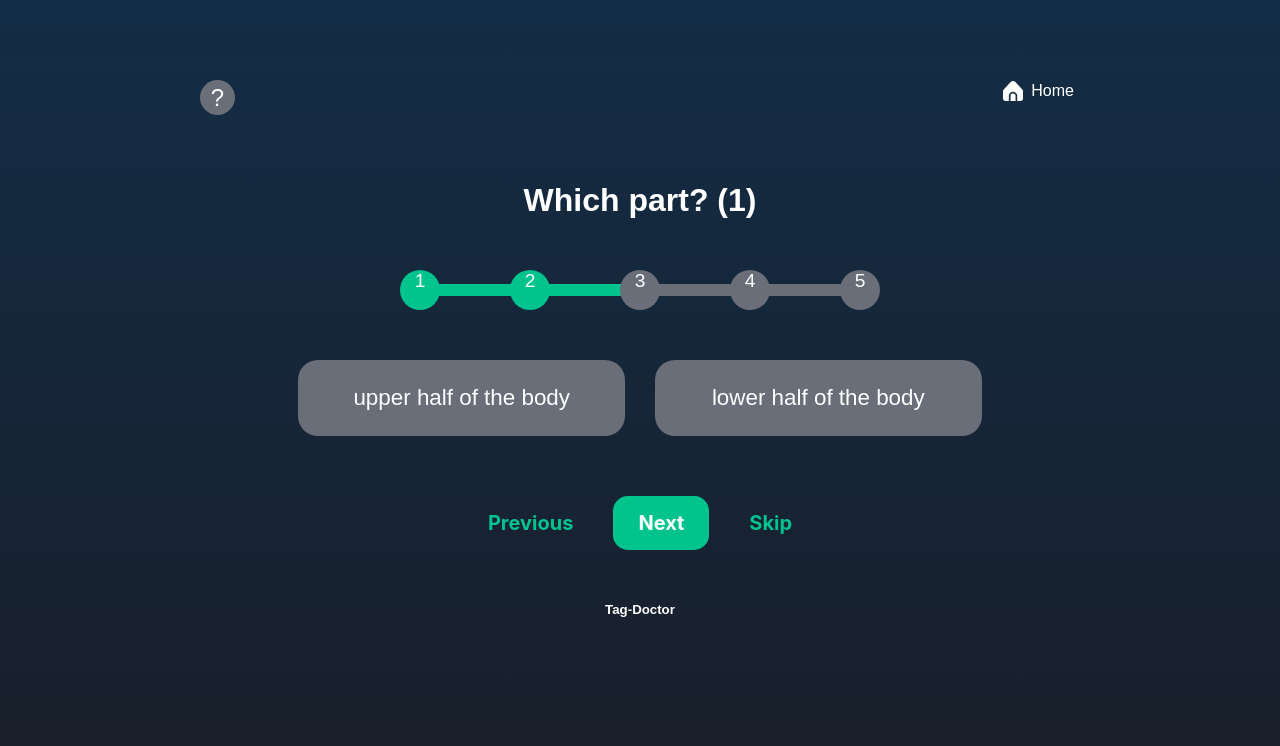
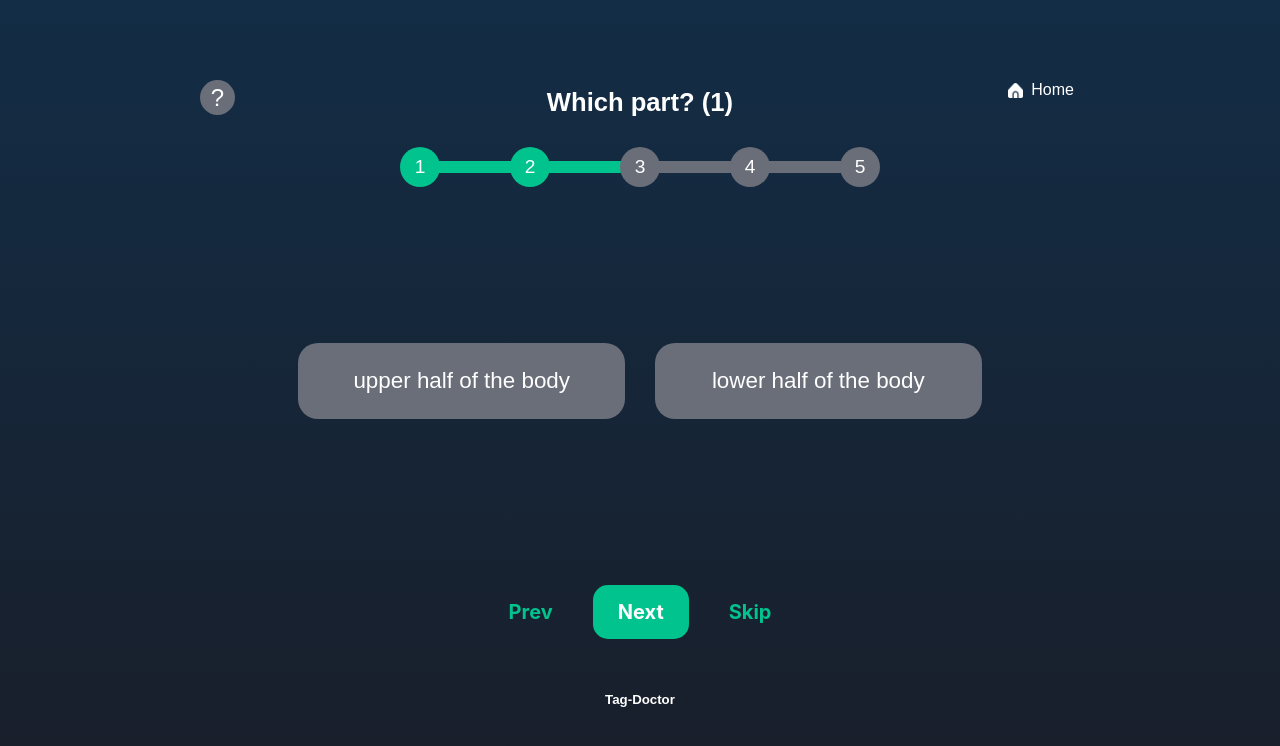
Before and after one commit to Tag-Doctor/tag-doctor-front, a React (Create React App) app: page /page2 in a window 1280 px wide. Shown: the top 746 px of the page. Built offline with nearby package versions, Linux system fonts and the light colour scheme.

Commit message:
2024-07-31

```diff
--- a/src/components/Page1.jsx
+++ b/src/components/Page1.jsx
@@ -14,8 +14,8 @@ function Page1() {
   };
 
   const ageGroups = [
-    'Less than 10', '10 - 19', '20 - 29', '30 - 39',
-    '40 - 49', '50 - 59', '60 - 69', 'over 70'
+    'Less than 20', '20 - 29', '30 - 39',
+    '40 - 49', '50 - 59', 'over 60'
   ];
 
   return (
@@ -51,9 +51,9 @@ function Page1() {
 
 
       <div className="navigation-buttons">
-        <button className="nav-button" onClick={() => navigate('/')}>Previous</button>
+        <button className="nav-button" onClick={() => navigate('/')}>Prev</button>
         <button className="nav-button next-button" onClick={handleNext}>Next</button>
-        <button className="nav-button" onClick={() => navigate('/page2')}>Skip</button>
+        <button className="nav-button" onClick={() => navigate('/page2')}>  Skip  </button>
       </div>
 
 
--- a/src/components/Page2.jsx
+++ b/src/components/Page2.jsx
@@ -13,8 +13,16 @@ function Page2() {
     }
   };
 
+  const clearParts1 = [
+    '', '',
+  ];
+
   const bodyParts = [
     'upper half of the body', 'lower half of the body'
+  ];
+
+  const clearParts = [
+    '', '',
   ];
 
   return (
@@ -37,6 +45,15 @@ function Page2() {
       </div>
 
       <div className="part-buttons">
+      {clearParts.map((part, index) => (
+          <button
+            key={`clear-${index}`}
+            className="part-button clear-button"
+            onClick={() => {}}
+          >
+            {part}
+          </button>
+        ))}
         {bodyParts.map((part, index) => (
           <button
             key={index}
@@ -46,10 +63,19 @@ function Page2() {
             {part}
           </button>
         ))}
+        {clearParts.map((part, index) => (
+          <button
+            key={`clear-${index}`}
+            className="part-button clear-button"
+            onClick={() => {}}
+          >
+            {part}
+          </button>
+        ))}
       </div>
 
       <div className="navigation-buttons">
-        <button className="nav-button" onClick={() => navigate('/page1')}>Previous</button>
+        <button className="nav-button" onClick={() => navigate('/page1')}>Prev</button>
         <button className="nav-button next-button" onClick={handleNext}>Next</button>
         <button className="nav-button" onClick={() => navigate('/page3')}>Skip</button>
       </div>
--- a/src/components/Page3.jsx
+++ b/src/components/Page3.jsx
@@ -50,7 +50,7 @@ function Page3() {
       </div>
 
       <div className="navigation-buttons">
-        <button className="nav-button" onClick={() => navigate('/page2')}>Previous</button>
+        <button className="nav-button" onClick={() => navigate('/page2')}>Prev</button>
         <button className="nav-button next-button" onClick={handleNext}>Next</button>
         <button className="nav-button" onClick={() => navigate('/page4')}>Skip</button>
       </div>
--- a/src/components/Page4.jsx
+++ b/src/components/Page4.jsx
@@ -1,6 +1,6 @@
 import React, { useState } from 'react';
 import { useNavigate } from 'react-router-dom';
-import '../styles/Page3.css';
+import '../styles/Page4.css';
 import HomeLogo from '../imgs/Home_Logo.png';
 
 function Page4() {
@@ -50,7 +50,7 @@ function Page4() {
       </div>
 
       <div className="navigation-buttons">
-        <button className="nav-button" onClick={() => navigate('/page3')}>Previous</button>
+        <button className="nav-button" onClick={() => navigate('/page3')}>Prev</button>
         <button className="nav-button next-button" onClick={handleNext}>Next</button>
         <button className="nav-button" onClick={() => navigate('/page5')}>Skip</button>
       </div>
--- a/src/components/Page5.jsx
+++ b/src/components/Page5.jsx
@@ -32,12 +32,12 @@ function Page5() {
         <div className="progress-step active">5</div>
       </div>
 
-      <div className="input-box">
-        <p>Please write it down in detail.</p>
-      </div>
+      <div class="search-box">
+        <textarea class="search-textarea" placeholder="Please write it down in detail."></textarea>
+    </div>
 
       <div className="navigation-buttons">
-        <button className="nav-button" onClick={() => navigate('/page4')}>Previous</button>
+        <button className="nav-button" onClick={() => navigate('/page4')}>Prev</button>
         <button className="nav-button next-button" onClick={handleNext}>Search</button>
       </div>
 
--- a/src/styles/Page1.css
+++ b/src/styles/Page1.css
@@ -10,8 +10,10 @@ body {
 }
 
 .age {
-  display: flex;
-  justify-content: center;
+  font-size: 1vw; /* vw 단위로 폰트 크기 설정 */
+  font-weight: bold;
+  text-align: center;
+  margin-bottom: 1vh; /* 질문과 진행 상태 바 사이의 간격 조절 */
 }
 
 .progress {
@@ -31,6 +33,9 @@ body {
   background-color: #696E79; /* 기본 비활성 색상 */
   margin: 0 35px;
   position: relative;
+  display: flex;
+  justify-content: center;
+  align-items: center; /* 숫자 중앙 정렬을 위한 flexbox 설정 */
 }
 
 .progress-step.active {
@@ -61,24 +66,19 @@ body {
 }
 
 .progress-step .step-number {
-  position: absolute;
-  width: 40px; /* 원의 너비와 동일하게 설정 */
-  height: 40px; /* 원의 높이와 동일하게 설정 */
   font-family: 'Inter', sans-serif;
   font-style: normal;
-  font-weight: 800;
+  font-weight: bold;
   font-size: 16px; /* 숫자 크기 조정 */
   line-height: 40px; /* 숫자를 세로 중앙 정렬 */
   text-align: center;
   color: #FFFFFF; /* 기본 텍스트 색상 */
-  top: 0; /* 상단 정렬 */
-  left: 0; /* 좌측 정렬 */
-  transform: translate(50%, 50%); /* 중앙 정렬 */
 }
 
 .progress-step:not(.active) .step-number {
   color: #8C8C8C; /* 비활성 상태의 텍스트 색상 */
 }
+
 
 
 .age-buttons {
@@ -98,6 +98,7 @@ body {
   padding-top: 25px;
   padding-bottom: 25px;
   font-size: 1.4em;
+
   cursor: pointer;
   transition: background-color 0.3s, transform 0.2s, box-shadow 0.3s;
   text-align: center;
@@ -175,7 +176,6 @@ body {
   height: 26px; /* 피그마에서 제시된 크기 */
 }
 
-
 .info-button {
   background-color: #696E79;
   color: #fff;
@@ -227,8 +227,8 @@ body {
 }
 
 .home-logo {
-  width: 20px;
-  height: 20px;
+  width: 15px;
+  height: 15px;
   margin-right: 8px;
 }
 
--- a/src/styles/Page2.css
+++ b/src/styles/Page2.css
@@ -10,8 +10,10 @@ body {
 }
 
 .question {
-  display: flex;
-  justify-content: center;
+  font-size: 1vw; /* vw 단위로 폰트 크기 설정 */
+  font-weight: bold;
+  text-align: center;
+  margin-bottom: 1vh; /* 질문과 진행 상태 바 사이의 간격 조절 */
 }
 
 .progress {
@@ -31,6 +33,9 @@ body {
   background-color: #696E79; /* 기본 비활성 색상 */
   margin: 0 35px;
   position: relative;
+  display: flex;
+  justify-content: center;
+  align-items: center; /* 숫자 중앙 정렬을 위한 flexbox 설정 */
 }
 
 .progress-step.active {
@@ -61,29 +66,22 @@ body {
 }
 
 .progress-step .step-number {
-  position: absolute;
-  width: 40px; /* 원의 너비와 동일하게 설정 */
-  height: 40px; /* 원의 높이와 동일하게 설정 */
   font-family: 'Inter', sans-serif;
   font-style: normal;
-  font-weight: 800;
+  font-weight: bold;
   font-size: 16px; /* 숫자 크기 조정 */
   line-height: 40px; /* 숫자를 세로 중앙 정렬 */
   text-align: center;
   color: #FFFFFF; /* 기본 텍스트 색상 */
-  top: 0; /* 상단 정렬 */
-  left: 0; /* 좌측 정렬 */
-  transform: translate(50%, 50%); /* 중앙 정렬 */
 }
 
 .progress-step:not(.active) .step-number {
   color: #8C8C8C; /* 비활성 상태의 텍스트 색상 */
 }
 
-
 .part-buttons {
   display: grid;
-  grid-template-columns: repeat(2, 1fr);
+  grid-template-rows: repeat(auto-fit, minmax(0, 1fr)); /* Define rows instead of columns */
   gap: 30px;
   margin-bottom: 25px;
 }
@@ -117,9 +115,18 @@ body {
   transform: scale(0.95);
 }
 
+.clear-button {
+  background-color: transparent;
+  height: 76px;
+  border: none;
+  cursor: default; /* Default cursor to indicate non-interactive */
+  pointer-events: none; /* Disable pointer events */
+}
+
 .navigation-buttons {
   display: flex;
   justify-content: center;
+  align-items: center; /* Ensure vertical alignment */
   margin-top: 60px;
   gap: 15px;
 }
@@ -175,7 +182,6 @@ body {
   height: 26px; /* 피그마에서 제시된 크기 */
 }
 
-
 .info-button {
   background-color: #696E79;
   color: #fff;
@@ -227,8 +233,8 @@ body {
 }
 
 .home-logo {
-  width: 20px;
-  height: 20px;
+  width: 15px;
+  height: 15px;
   margin-right: 8px;
 }
 
--- a/src/styles/Page3.css
+++ b/src/styles/Page3.css
@@ -10,8 +10,10 @@ body {
 }
 
 .question {
-  display: flex;
-  justify-content: center;
+  font-size: 1vw; /* vw 단위로 폰트 크기 설정 */
+  font-weight: bold;
+  text-align: center;
+  margin-bottom: 1vh; /* 질문과 진행 상태 바 사이의 간격 조절 */
 }
 
 .progress {
@@ -31,6 +33,9 @@ body {
   background-color: #696E79; /* 기본 비활성 색상 */
   margin: 0 35px;
   position: relative;
+  display: flex;
+  justify-content: center;
+  align-items: center; /* 숫자 중앙 정렬을 위한 flexbox 설정 */
 }
 
 .progress-step.active {
@@ -61,25 +66,18 @@ body {
 }
 
 .progress-step .step-number {
-  position: absolute;
-  width: 40px; /* 원의 너비와 동일하게 설정 */
-  height: 40px; /* 원의 높이와 동일하게 설정 */
   font-family: 'Inter', sans-serif;
   font-style: normal;
-  font-weight: 800;
+  font-weight: bold;
   font-size: 16px; /* 숫자 크기 조정 */
   line-height: 40px; /* 숫자를 세로 중앙 정렬 */
   text-align: center;
   color: #FFFFFF; /* 기본 텍스트 색상 */
-  top: 0; /* 상단 정렬 */
-  left: 0; /* 좌측 정렬 */
-  transform: translate(50%, 50%); /* 중앙 정렬 */
 }
 
 .progress-step:not(.active) .step-number {
   color: #8C8C8C; /* 비활성 상태의 텍스트 색상 */
 }
-
 
 .part-buttons {
   display: grid;
@@ -227,8 +225,8 @@ body {
 }
 
 .home-logo {
-  width: 20px;
-  height: 20px;
+  width: 15px;
+  height: 15px;
   margin-right: 8px;
 }
 
--- a/src/styles/Page4.css
+++ b/src/styles/Page4.css
@@ -10,8 +10,10 @@ body {
 }
 
 .question {
-  display: flex;
-  justify-content: center;
+  font-size: 1vw; /* vw 단위로 폰트 크기 설정 */
+  font-weight: bold;
+  text-align: center;
+  margin-bottom: 1vh; /* 질문과 진행 상태 바 사이의 간격 조절 */
 }
 
 .progress {
@@ -31,6 +33,9 @@ body {
   background-color: #696E79; /* 기본 비활성 색상 */
   margin: 0 35px;
   position: relative;
+  display: flex;
+  justify-content: center;
+  align-items: center; /* 숫자 중앙 정렬을 위한 flexbox 설정 */
 }
 
 .progress-step.active {
@@ -61,24 +66,19 @@ body {
 }
 
 .progress-step .step-number {
-  position: absolute;
-  width: 40px; /* 원의 너비와 동일하게 설정 */
-  height: 40px; /* 원의 높이와 동일하게 설정 */
   font-family: 'Inter', sans-serif;
   font-style: normal;
-  font-weight: 800;
+  font-weight: bold;
   font-size: 16px; /* 숫자 크기 조정 */
   line-height: 40px; /* 숫자를 세로 중앙 정렬 */
   text-align: center;
   color: #FFFFFF; /* 기본 텍스트 색상 */
-  top: 0; /* 상단 정렬 */
-  left: 0; /* 좌측 정렬 */
-  transform: translate(50%, 50%); /* 중앙 정렬 */
 }
 
 .progress-step:not(.active) .step-number {
   color: #8C8C8C; /* 비활성 상태의 텍스트 색상 */
 }
+
 
 
 .part-buttons {
@@ -115,6 +115,14 @@ body {
 
 .part-button:active {
   transform: scale(0.95);
+}
+
+.clear-button {
+  background-color: transparent;
+  height: 76px;
+  border: none;
+  cursor: default; /* Default cursor to indicate non-interactive */
+  pointer-events: none; /* Disable pointer events */
 }
 
 .navigation-buttons {
@@ -227,8 +235,8 @@ body {
 }
 
 .home-logo {
-  width: 20px;
-  height: 20px;
+  width: 15px;
+  height: 15px;
   margin-right: 8px;
 }
 
--- a/src/styles/Page5.css
+++ b/src/styles/Page5.css
@@ -10,8 +10,10 @@ body {
 }
 
 .question {
-    display: flex;
-    justify-content: center;
+  font-size: 1vw; /* vw 단위로 폰트 크기 설정 */
+  font-weight: bold;
+  text-align: center;
+  margin-bottom: 1vh; /* 질문과 진행 상태 바 사이의 간격 조절 */
 }
 
 .progress {
@@ -31,6 +33,9 @@ body {
   background-color: #696E79; /* 기본 비활성 색상 */
   margin: 0 35px;
   position: relative;
+  display: flex;
+  justify-content: center;
+  align-items: center; /* 숫자 중앙 정렬을 위한 flexbox 설정 */
 }
 
 .progress-step.active {
@@ -61,28 +66,52 @@ body {
 }
 
 .progress-step .step-number {
-    position: absolute;
-    width: 40px; /* 원의 너비와 동일하게 설정 */
-    height: 40px; /* 원의 높이와 동일하게 설정 */
   font-family: 'Inter', sans-serif;
   font-style: normal;
-    font-weight: 800;
+  font-weight: bold;
   font-size: 16px; /* 숫자 크기 조정 */
   line-height: 40px; /* 숫자를 세로 중앙 정렬 */
   text-align: center;
   color: #FFFFFF; /* 기본 텍스트 색상 */
-    top: 0; /* 상단 정렬 */
-    left: 0; /* 좌측 정렬 */
-    transform: translate(50%, 50%); /* 중앙 정렬 */
 }
 
 .progress-step:not(.active) .step-number {
   color: #8C8C8C; /* 비활성 상태의 텍스트 색상 */
 }
 
+.search-box {
+  display: flex;
+  justify-content: center;
+  align-items: center;
+  margin-bottom: 30px;
+}
 
+.search-textarea {
+  width: 500px;
+  height: 249px;
+  border-radius: 20px;
+  border: none;
+  padding: 20px;
+  font-size: 1.2em;
+  background-color: #696E79;
+  color: #ffffff;
+  resize: none;
+}
 
+.search-textarea::placeholder {
+  color: #bbb;
+  font-size: 1.2em;
+  line-height: 230px; /* 숫자를 세로 중앙 정렬 */
+  text-align: center;
+}
 
+.clear-button {
+  background-color: transparent;
+  height: 76px;
+  border: none;
+  cursor: default; /* Default cursor to indicate non-interactive */
+  pointer-events: none; /* Disable pointer events */
+}
 
 .navigation-buttons {
   display: flex;
@@ -193,8 +222,8 @@ body {
   }
 
   .home-logo {
-    width: 20px;
-    height: 20px;
+    width: 15px;
+    height: 15px;
     margin-right: 8px;
   }
 
```
Lines whose indentation alone changed are shown as unchanged.
